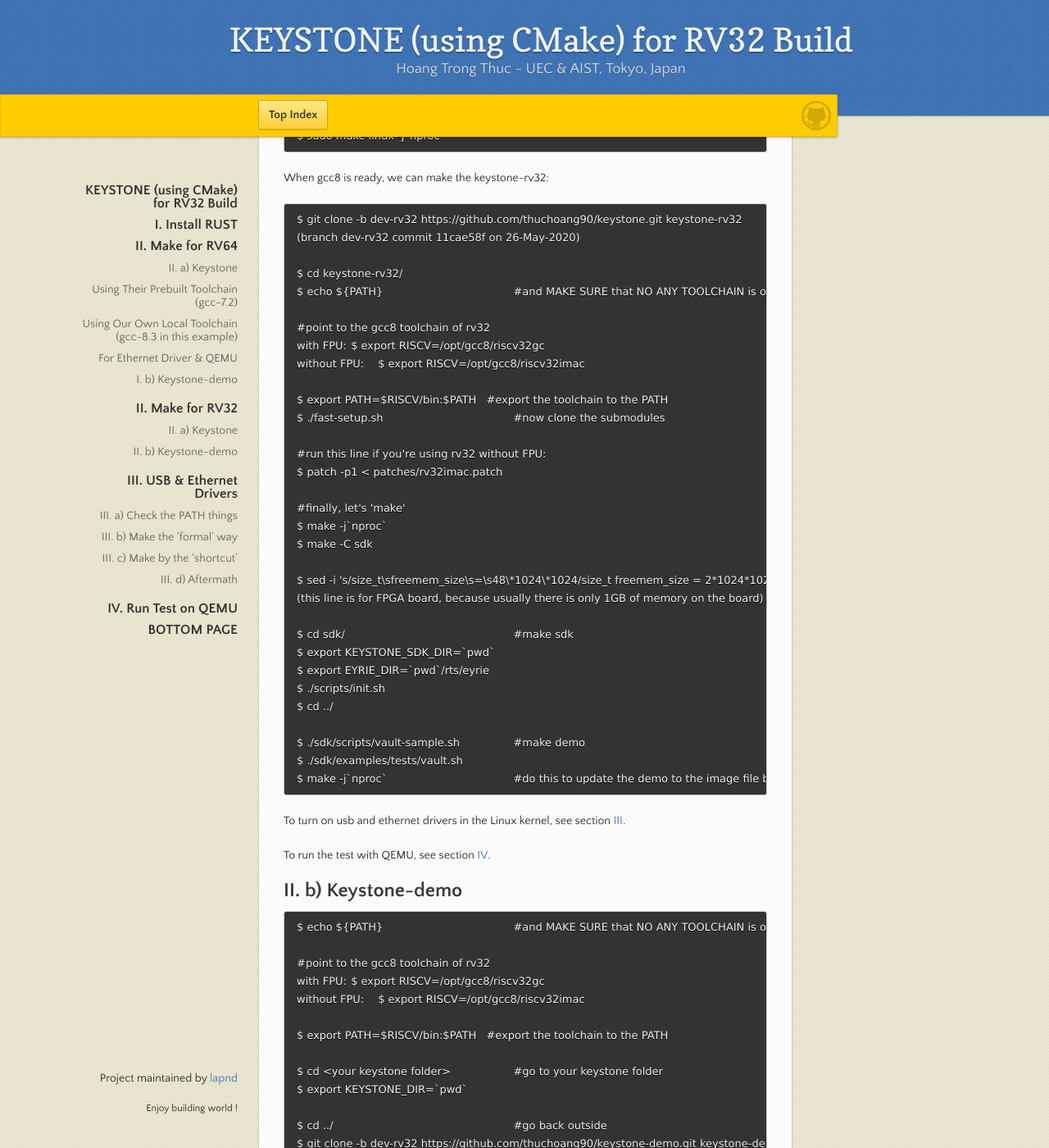
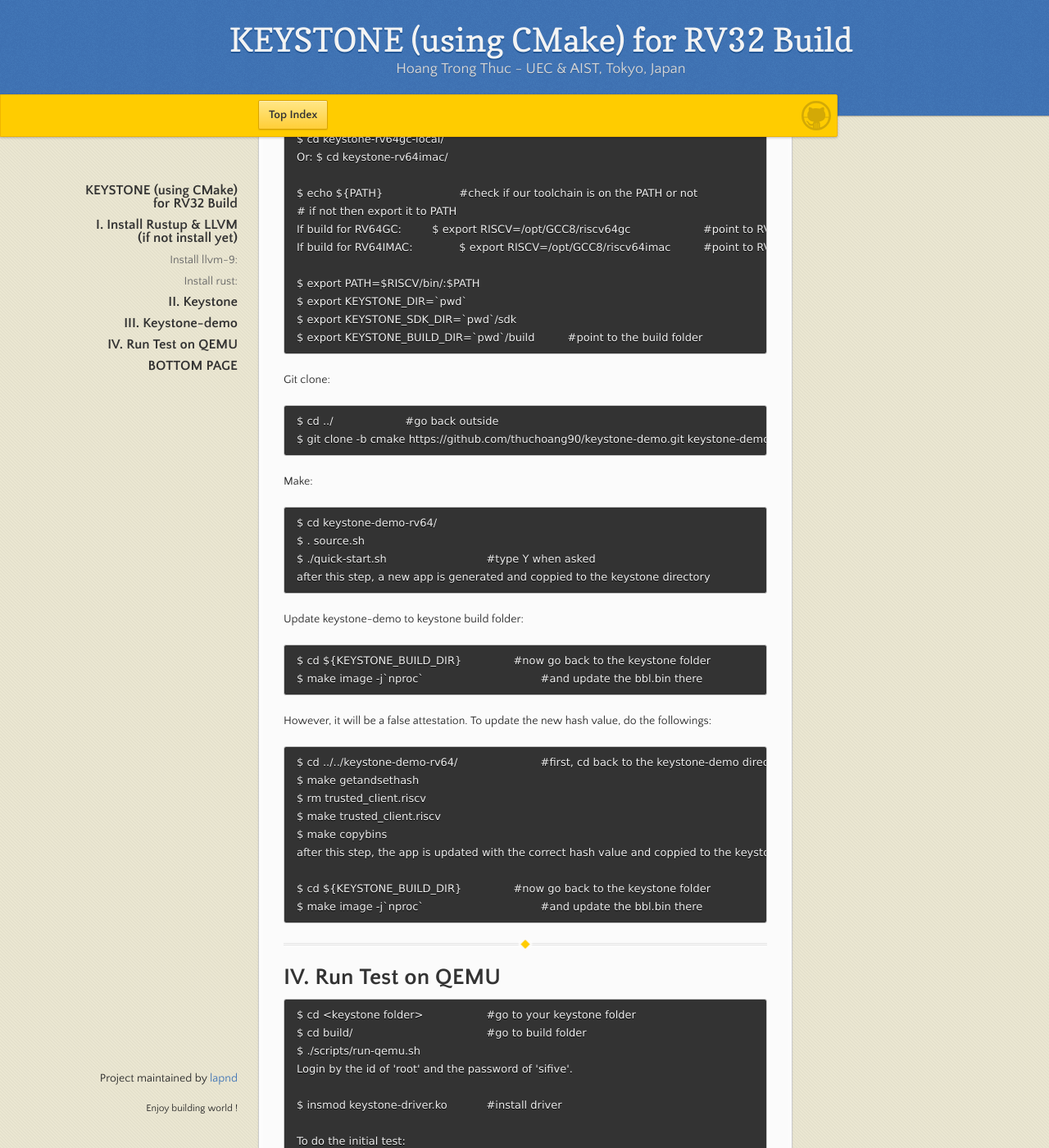
Before and after one commit to lapnd/httdes.github.io, a Jekyll site: the page built from keystone-cmake-32.md, in a window 1280 px wide and 1400 px high, scrolled down 2891 px. Shown: the whole window at 82% size. Built offline with Jekyll 4.4.1, drawn with Linux system fonts in a browser that asks for light colours; our own code applies the rules of GitHub Pages for plain Markdown files; some of the changed text lies outside the part shown.

Commit message:
Update keystone-cmake-32.md

````diff
--- a/keystone-cmake-32.md
+++ b/keystone-cmake-32.md
@@ -6,28 +6,43 @@ layout : default
 
 * * *
 
-# I. Install RUST
+# I. Install Rustup & LLVM (if not install yet)
 
-To enable security monitor written with RUST, llvm-9 and rust nightly toolchain are required:
+### Install llvm-9:
+
 ```
 $ sudo apt install llvm-9-dev clang-9 libclang-9-dev
-$ curl --proto '=https' --tlsv1.2 -sSf https://sh.rustup.rs | sh
 ```
 
-Answer the selection with 1 or simply enter key. Add $HOME/.cargo/bin to PATH as the script says.
+Then check if llvm-9 is on the PATH or not, if not then find out where is the llvm-9 is installed:
 ```
-$ export PATH=$HOME/.cargo/bin:$PATH
+$ whereis llvm-9
+For example, it printed like this:
+llvm-9: /usr/lib/llvm-9 /usr/include/llvm-9
 ```
 
-Better yet, add this to the **~/.bashrc** to make it persistent
+Then, add the llvm-9 installed path to the **~/.bashrc**:
 ```
 $ sudo vi ~/.bashrc
+And add this line to the end of the file:
+export PATH=/usr/lib/llvm-9/bin/:$PATH
+```
 
+### Install rust:
+
+```
+$ curl --proto '=https' --tlsv1.2 -sSf https://sh.rustup.rs | sh
+Answer the selection with 1 or simply enter
+```
+
+Then add $HOME/.cargo/bin to the PATH as the script said. Or better yet, add this to the **~/.bashrc** to make it persistent:
+```
+$ sudo vi ~/.bashrc
 Then add this line to the end of the file:
 $ export PATH=$HOME/.cargo/bin:$PATH
 ```
 
-To install and setup Rust:
+To setup Rust:
 ```
 $ rustup toolchain install nightly
 $ rustup +nightly component add rust-src
@@ -35,274 +50,181 @@ $ rustup +nightly target add riscv64gc-unknown-none-elf
 $ cargo +nightly install cargo-xbuild
 ```
 
-# II. Make for RV64
+* * *
 
-## II. a) Keystone
+# II. Keystone
 
-### Using Their Prebuilt Toolchain (gcc-7.2)
+Note: because their prebuilt toolchain is RV64GC, so for the RV32GC/RV32IMAC build we'll using our local toolchain.
 
 Git clone:
 ```
-$ git clone https://github.com/keystone-enclave/keystone.git keystone-rv64	#commit on 23-Nov-2019
-$ cd keystone-rv64/
+If build for RV32GC:	$ git clone -b dev-rv32-cmake https://github.com/thuchoang90/keystone.git keystone-rv32gc
+					$ cd keystone-rv32gc/
+
+If build for RV32IMAC:	$ git clone -b dev-rv32-cmake https://github.com/thuchoang90/keystone.git keystone-rv32imac
+					$ cd keystone-rv32imac/
 ```
 
 Check PATH:
 ```
-$ echo ${PATH}			#and MAKE SURE that NO ANY TOOLCHAIN is on the PATH
-$ . source.sh
+$ echo ${PATH}			#check if our toolchain is on the PATH or not
+# if not then export it to PATH
+If build for RV32GC:		$ export RISCV=/opt/GCC8/riscv32gc			#point to RV32GC toolchain
+If build for RV32IMAC:		$ export RISCV=/opt/GCC8/riscv32imac		#point to RV32IMAC toolchain
+
+$ export PATH=$RISCV/bin/:$PATH
 $ export KEYSTONE_DIR=`pwd`
+$ export KEYSTONE_SDK_DIR=`pwd`/sdk
 ```
 
-Download prebuilt toolchain & make:
+Update submodule:
 ```
-$ ./fast-setup.sh			#this will download the prebuilt toolchain (gcc-7.2) and set things up
+$ ./fast-setup.sh		#this time, it won't download the prebuilt toolchain, just update the submodule
 
+# make sdk
+$ make -C sdk
+$ export EYRIE_DIR=`pwd`/sdk/rts/eyrie
+$ ./sdk/scripts/init.sh --runtime eyrie --force
+```
+
+Do the following if build for RV32IMAC, skip if build for RV32GC:
+```
+$ ./patches/imac-patch.sh
+```
+
+Create build folder:
+```
 $ mkdir build
 $ cd build/
+```
+
+To make: *(Rust-build currently has issue, so please follow the normal-build)*
+- Normal-build:
+```
+$ cmake .. -DRISCV32=y
+$ make -j`nproc`
+```
+- Rust-build:
+```
 $ rustup update nightly
-$ cmake .. -DUSE_RUST_SM=y -DSM_CONFIGURE_ARGS="--enable-opt=0"
-$ make -j `nproc`
-$ make run-tests
+$ cmake .. -DRISCV32=y -DUSE_RUST_SM=y -DSM_CONFIGURE_ARGS="--enable-opt=0"
+$ make -j`nproc`
 ```
 The second SM_CONFIGURE_ARGS option is temporarily, see [PR#62](https://github.com/keystone-enclave/riscv-pk/pull/62).
 
 Build the keystone-test:
 ```
-$ sed -i 's/size_t\sfreemem_size\s=\s48\*1024\*1024/size_t freemem_size = 2*1024*1024/g' ./tests/tests/test-runner.cpp
+$ sed -i 's/size_t\sfreemem_size\s=\s48\*1024\*1024/size_t freemem_size = 2*1024*1024/g' ../tests/tests/test-runner.cpp
 (this line is for FPGA board, because usually there is only 1GB of memory on the board)
-
-$ ./sdk/scripts/vault-sample.sh
-$ ./tests/tests/vault.sh
-$ make image -j`nproc`		#after this, a bbl.bin file is generated in hifive-work/bbl.bin
+$ make run-tests		#after this, a bbl.bin file is generated
 ```
-
-### Using Our Own Local Toolchain (gcc-8.3 in this example)
-
-
-
-### For Ethernet Driver & QEMU
-
-To turn on usb and ethernet drivers in the Linux kernel, see section [III](#iii-usb--ethernet-drivers).
-
-To run the test with QEMU, see section [IV](#iv-run-test-on-qemu).
-
-*Note: using local toolchain cause trouble on running QEMU, but totally fine with FPGA.*
-
-## I. b) Keystone-demo
-
-	$ echo ${PATH}				#and MAKE SURE that NO ANY TOOLCHAIN is on the PATH
-	$ cd <your keystone folder>		#go to your keystone folder
-	$ . source.sh
-	$ export KEYSTONE_DIR=`pwd`
-
-	$ cd ../						#go back outside
-	$ git clone https://github.com/keystone-enclave/keystone-demo.git keystone-demo-rv64
-	(branch master commit a25084ea on 18-Dec-2019)
-
-	$ cd keystone-demo-rv64/
-	$ . source.sh
-	$ ./quick-start.sh				#type Y when asked
-	after this step, a new app is generated and coppied to the keystone directory
-
-	cd back to the keystone directory and remake the image with the new keystone-demo app
-	$ cd ${KEYSTONE_DIR}		#now go back to the keystone folder
-	$ make image -j`nproc`			#and update the bbl.bin there
-
-	However, it will be a false attestation. To update the new hash value, do the followings:
-	$ cd ../keystone-demo-rv64/		#first, cd back to the keystone-demo directory
-	$ make getandsethash
-	$ rm trusted_client.riscv
-	$ make trusted_client.riscv
-	$ make copybins
-	after this step, the app is updated with the correct hash value and coppied to the keystone directory
-
-	$ cd ${KEYSTONE_DIR}		#now go back to the keystone folder
-	$ make image -j`nproc`			#and update the bbl.bin there
-
-To run the test with QEMU, see section [IV](#iv-run-test-on-qemu).
 
 * * *
 
-# II. Make for RV32
+# III. Keystone-demo
 
-## II. a) Keystone
+Check PATH:
+- Pair with the prebuilt-toolchain of Keystone: *(Note: prebuilt-toolchain is RV64GC, so if you want to build for RV64IMAC please follow the local-built-toolchain)*
 
-You need the gcc8 riscv toolchain for this build.
+```
+$ echo ${PATH}					#and MAKE SURE that NO ANY TOOLCHAIN is on the PATH
+$ cd keystone-rv64gc/				#go to your keystone folder
+$ . source.sh
+$ export KEYSTONE_DIR=`pwd`
+$ export KEYSTONE_BUILD_DIR=`pwd`/build		#point to the build folder
+```
 
-To build the gcc8 riscv toolchain, follow the instruction in [Initial Setup](./init.md#iii-risc-v-toolchain).
+- Pair with the local-built-toolchain of Keystone:
 
-	# config rv32 with FPU:		$ ./configure --prefix=/opt/riscv32gc --with-arch=rv32gc --with-abi=ilp32d
-	#       or without FPU:		$ ./configure --prefix=/opt/riscv32imac --with-arch=rv32imac --with-abi=ilp32
+```
+#go to your keystone folder
+$ cd keystone-rv64gc-local/
+Or: $ cd keystone-rv64imac/
 
-	# after config, then 'make'
-	$ sudo make -j`nproc`
-	$ sudo make linux -j`nproc`
+$ echo ${PATH}			#check if our toolchain is on the PATH or not
+# if not then export it to PATH
+If build for RV64GC:		$ export RISCV=/opt/GCC8/riscv64gc			#point to RV64GC toolchain
+If build for RV64IMAC:		$ export RISCV=/opt/GCC8/riscv64imac		#point to RV64IMAC toolchain
 
-When gcc8 is ready, we can make the keystone-rv32:
+$ export PATH=$RISCV/bin/:$PATH
+$ export KEYSTONE_DIR=`pwd`
+$ export KEYSTONE_SDK_DIR=`pwd`/sdk
+$ export KEYSTONE_BUILD_DIR=`pwd`/build		#point to the build folder
+```
 
-	$ git clone -b dev-rv32 https://github.com/thuchoang90/keystone.git keystone-rv32
-	(branch dev-rv32 commit 11cae58f on 26-May-2020)
+Git clone:
+```
+$ cd ../			#go back outside
+$ git clone -b cmake https://github.com/thuchoang90/keystone-demo.git keystone-demo-rv64
+```
 
-	$ cd keystone-rv32/
-	$ echo ${PATH}					#and MAKE SURE that NO ANY TOOLCHAIN is on the PATH
+Make:
+```
+$ cd keystone-demo-rv64/
+$ . source.sh
+$ ./quick-start.sh				#type Y when asked
+after this step, a new app is generated and coppied to the keystone directory
+```
 
-	#point to the gcc8 toolchain of rv32
-	with FPU:	$ export RISCV=/opt/gcc8/riscv32gc
-	without FPU:	$ export RISCV=/opt/gcc8/riscv32imac
+Update keystone-demo to keystone build folder:
+```
+$ cd ${KEYSTONE_BUILD_DIR}		#now go back to the keystone folder
+$ make image -j`nproc`					#and update the bbl.bin there
+```
 
-	$ export PATH=$RISCV/bin:$PATH	#export the toolchain to the PATH
-	$ ./fast-setup.sh					#now clone the submodules
+However, it will be a false attestation. To update the new hash value, do the followings:
+```
+$ cd ../../keystone-demo-rv64/			#first, cd back to the keystone-demo directory
+$ make getandsethash
+$ rm trusted_client.riscv
+$ make trusted_client.riscv
+$ make copybins
+after this step, the app is updated with the correct hash value and coppied to the keystone directory
 
-	#run this line if you're using rv32 without FPU:
-	$ patch -p1 < patches/rv32imac.patch
-
-	#finally, let's 'make'
-	$ make -j`nproc`
-	$ make -C sdk
-
-	$ sed -i 's/size_t\sfreemem_size\s=\s48\*1024\*1024/size_t freemem_size = 2*1024*1024/g' ./sdk/examples/tests/test-runner.cpp
-	(this line is for FPGA board, because usually there is only 1GB of memory on the board)
-
-	$ cd sdk/							#make sdk
-	$ export KEYSTONE_SDK_DIR=`pwd`
-	$ export EYRIE_DIR=`pwd`/rts/eyrie
-	$ ./scripts/init.sh
-	$ cd ../
-
-	$ ./sdk/scripts/vault-sample.sh		#make demo
-	$ ./sdk/examples/tests/vault.sh
-	$ make -j`nproc`					#do this to update the demo to the image file bbl.bin
-
-To turn on usb and ethernet drivers in the Linux kernel, see section [III](#iii-usb--ethernet-drivers).
-
-To run the test with QEMU, see section [IV](#iv-run-test-on-qemu).
-
-## II. b) Keystone-demo
-
-	$ echo ${PATH}					#and MAKE SURE that NO ANY TOOLCHAIN is on the PATH
-
-	#point to the gcc8 toolchain of rv32
-	with FPU:	$ export RISCV=/opt/gcc8/riscv32gc
-	without FPU:	$ export RISCV=/opt/gcc8/riscv32imac
-
-	$ export PATH=$RISCV/bin:$PATH	#export the toolchain to the PATH
-
-	$ cd <your keystone folder>			#go to your keystone folder
-	$ export KEYSTONE_DIR=`pwd`
-
-	$ cd ../							#go back outside
-	$ git clone -b dev-rv32 https://github.com/thuchoang90/keystone-demo.git keystone-demo-rv32
-	(branch dev-rv32 commit 7c913f0b on 24-Mar-2020)
-
-	$ cd keystone-demo-rv32/
-	$ . source.sh
-	$ ./quick-start.sh					#type Y when asked
-	after this step, a new app is generated and coppied to the keystone directory
-
-	cd back to the keystone directory and remake the image with the new keystone-demo app
-	$ cd ${KEYSTONE_DIR}			#now go back to the keystone folder
-	$ make -j`nproc`					#and update the bbl.bin there
-
-	However, it will be a false attestation. To update the new hash value, do the followings:
-	$ cd ../keystone-demo-rv32/			#first, cd back to the keystone-demo directory
-	$ make getandsethash
-	$ rm trusted_client.riscv
-	$ make trusted_client.riscv
-	$ make copybins
-	after this step, the app is updated with the correct hash value and coppied to the keystone directory
-
-	$ cd ${KEYSTONE_DIR}			#now go back to the keystone folder
-	$ make -j`nproc`					#and update the bbl.bin there
-
-To run the test with QEMU, see section [IV](#iv-run-test-on-qemu).
-
-* * *
-
-# III. USB & Ethernet Drivers
-
-There are two ways of doing this, the 'formal' way, and the shortcut.
-
-## III. a) Check the PATH things
-
-	$ echo ${PATH}					#and MAKE SURE that NO ANY TOOLCHAIN is on the PATH
-	$ cd <your keystone folder>			#go to your keystone folder
-	$ . source.sh
-	$ export KEYSTONE_DIR=`pwd`
-
-	$ cd <your keystone-demo folder>	#go to your keystone-demo folder
-	$ . source.sh
-
-## III. b) Make the 'formal' way
-
-The proper way to modify drivers in Linux kernel is open the kernel, select or diselect some drivers, apply the changes, and remake everything.
-
-	$ cd <your keystone folder>
-	$ make -f hifive.mk linux-menuconfig
-	wait for the GUI to load, then:
-		1. Device drivers -> Network device support -> USB network adapters
-		2. choose the appropriate drivers and turn them on (usually they are the RTL** something)
-		3. Exit to go back to the Network device support page
-		4. Now go to Ethernet driver support page
-		5. choose the appropriate drivers and turn them on (mostly they are the Intel and Realtek ones)
-		6. Now just keep Exit till the end and choose Yes when asked to save the new configurations
-
-	$ cp hifive-conf/linux_defconfig hifive-conf/linux_cma_conf
-	this line is for applying the new config file into the build file
-
-	finally, remake everything:
-	$ make clean
-	if keystone-rv64:	$ make image -j`nproc`
-	if keystone-rv32:	$ make -j`nproc`
-
-## III. c) Make by the 'shortcut'
-
-So, the bottom line of the 'formal' way above is just to creating a new **linux_cma_conf** file under the *hifive-conf/* directory.
-
-Then, I give you [THE FILE](./linux_cma_conf), you know what to do:
-
-	after copy the **linux_cma_conf** file to your <keystone folder>/hifive-conf/linux_cma_conf:
-	and also after "Check the PATH things" at III. a):
-	$ make clean
-	$ make -j`nproc`
-
-## III. d) Aftermath
-
-After your changes on the kernel, the hash value of the **bbl.bin** file is different now.
-
-So if you want to use the keystone-demo ([I. b)](#i-b-keystone-demo)), you have to do the followings to reapply the hashes to the image file of **bbl.bin**:
-
-	$ cd <your keystone-demo folder>	#go to your keystone-demo folder
-	$ make getandsethash
-	$ rm trusted_client.riscv
-	$ make trusted_client.riscv
-	$ make copybins
-
-	$ cd <your keystone folder>			#go to your keystone folder and update the bbl.bin there
-	if keystone-rv64:	$ make image -j`nproc`
-	if keystone-rv32:	$ make -j`nproc`
+$ cd ${KEYSTONE_BUILD_DIR}		#now go back to the keystone folder
+$ make image -j`nproc`					#and update the bbl.bin there
+```
 
 * * *
 
 # IV. Run Test on QEMU
 
-	$ cd <keystone folder>			#go to your keystone folder
-	$ ./scripts/run-qemu.sh
-	Login by the id of 'root' and the password of 'sifive'.
+```
+$ cd <keystone folder>			#go to your keystone folder
+$ cd build/					#go to build folder
+$ ./scripts/run-qemu.sh
+Login by the id of 'root' and the password of 'sifive'.
 
-	$ insmod keystone-driver.ko		#install driver
+$ insmod keystone-driver.ko		#install driver
 
-	To do the initial test:
-	$ time ./tests/tests.ke			#ok if 'Attestation report SIGNATURE is valid' is printed
+To do the initial test:
+$ time ./tests.ke				#ok if 'Attestation report SIGNATURE is valid' is printed
 
-	To do the keystone-demo test:
-	$ cd keystone-demo/			#go to the keystone-demo test
-	$ ./enclave-host.riscv &			#run host in localhost
-	$ ./trusted_client.riscv localhost	#connect to localhost and test
-	okay if the 'Attestation signature and enclave hash are valid' is printed
-	exit the Security Monitor by:	$ q
+To do the keystone-demo test:
+$ cd keystone-demo/			#go to the keystone-demo test
+$ ./enclave-host.riscv &			#run host in localhost
+$ ./trusted_client.riscv localhost	#connect to localhost and test
+okay if the 'Attestation signature and enclave hash are valid' is printed
+exit the Security Monitor by:	$ q
 
-	exit QEMU by:	$ poweroff
+exit QEMU by:	$ poweroff
+```
+
+***Note:*** sometimes ***./scripts/run-qemu.sh** encountered a problem like this:
+```
+**** Running QEMU SSH on port 5291 ****
+overriding secure boot ROM (file: /home/ubuntu/Projects/Keystone/CMake/keystone-rv64gc-local/build/bootrom.build/bootrom.bin)
+boot ROM size: 54061
+fdt dumped at 58157
+qemu-system-riscv64: -device virtio-blk-device,drive=hd0: Failed to get "write" lock
+Is another process using the image [/home/ubuntu/Projects/Keystone/CMake/keystone-rv64gc-local/build/buildroot.build/images/rootfs.ext2]?
+```
+
+Then just remake the image and rerun again:
+```
+$ make image -j`nproc`
+$ ./scripts/run-qemu.sh
+```
 
 * * *
 
````
